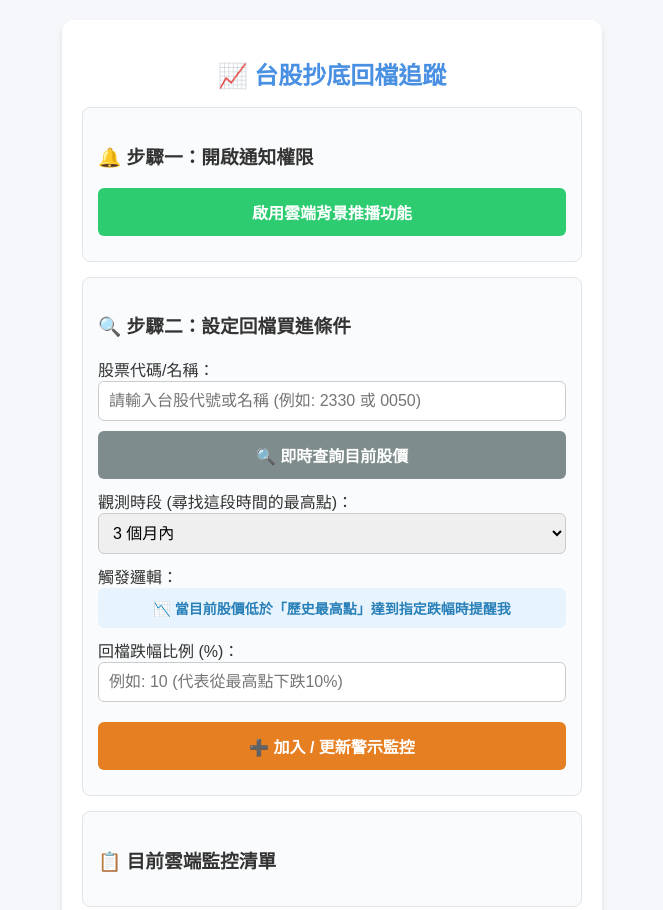
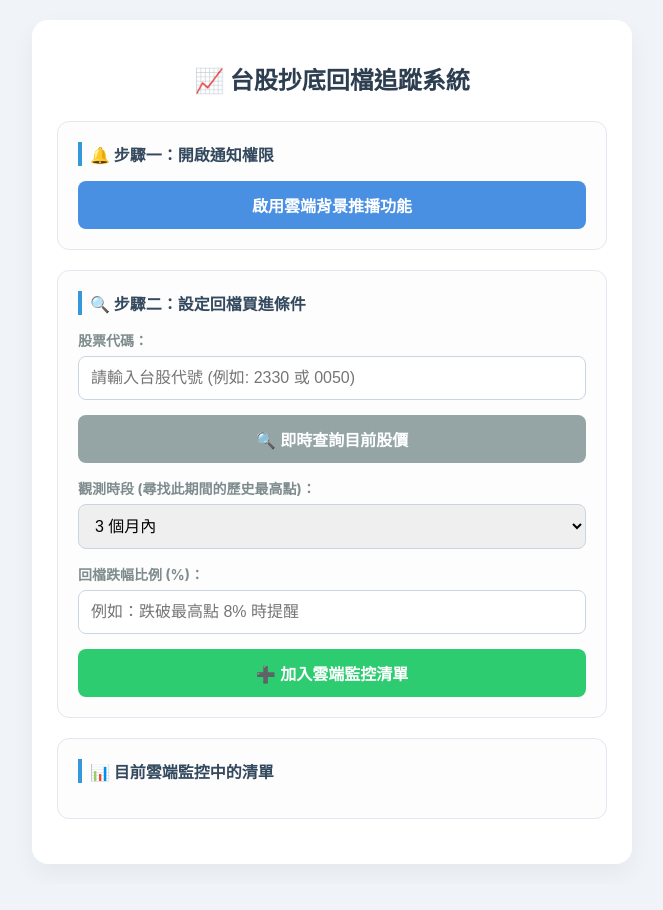
Before and after one commit to willie253029/stock_alarm, a plain HTML site: page index.html in a window 1280 px wide. Shown: the top 910 px of the page, without its empty margins (308-971 px from the left). After the commit the page ends 884 px from the top, so only its background shows below. Drawn offline with Linux system fonts and the light colour scheme.

Commit message:
Update index.html

```diff
--- a/index.html
+++ b/index.html
@@ -7,32 +7,35 @@
     <link rel="manifest" href="manifest.json">
     <meta name="theme-color" content="#4A90E2">
     <style>
-        body { font-family: Arial, sans-serif; margin: 0; padding: 20px; background-color: #f5f7fa; color: #333; }
-        .container { max-width: 500px; margin: 0 auto; background: white; padding: 20px; border-radius: 12px; box-shadow: 0 4px 6px rgba(0,0,0,0.1); }
-        h1 { text-align: center; color: #4A90E2; font-size: 24px; }
-        .card { border: 1px solid #e1e4e8; padding: 15px; border-radius: 8px; margin-bottom: 15px; background: #fafbfc; }
-        input, select { width: 100%; padding: 10px; margin-bottom: 10px; border: 1px solid #ccc; border-radius: 6px; font-size: 16px; box-sizing: border-box; }
-        button { width: 100%; padding: 12px; background-color: #4A90E2; color: white; border: none; border-radius: 6px; font-size: 16px; cursor: pointer; font-weight: bold; margin-bottom: 10px; }
-        button:hover { background-color: #357ABD; }
-        button.btn-push { background-color: #2ECC71; }
-        button.btn-push:hover { background-color: #27AE60; }
-        button.btn-add { background-color: #E67E22; margin-top: 10px; }
-        button.btn-add:hover { background-color: #D35400; }
-        button.btn-search { background-color: #7f8c8d; }
-        button.btn-search:hover { background-color: #718093; }
-        ul { list-style: none; padding: 0; }
-        li { background: #fff; padding: 12px; margin-bottom: 10px; border-radius: 6px; box-shadow: 0 1px 3px rgba(0,0,0,0.05); border-left: 5px solid #4A90E2; }
-        .flex-between { display: flex; justify-content: space-between; align-items: center; margin-bottom: 5px; }
-        .price-up { color: #eb4d4b; font-weight: bold; }
-        .price-down { color: #2ecc71; font-weight: bold; }
-        .threshold-tag { background: #eee; padding: 2px 6px; border-radius: 4px; font-size: 12px; display: inline-block; margin: 2px; }
-        .info-box { padding: 10px; background: #e8f4fd; border-radius: 6px; margin-bottom: 10px; color: #2980b9; font-size: 14px; font-weight: bold; text-align: center; }
+        body { font-family: -apple-system, BlinkMacSystemFont, "Segoe UI", Roboto, "Helvetica Neue", Arial, sans-serif; margin: 0; padding: 20px; background-color: #f0f4f8; color: #333; }
+        .container { max-width: 550px; margin: 0 auto; background: white; padding: 25px; border-radius: 16px; box-shadow: 0 10px 25px rgba(0,0,0,0.05); }
+        h1 { text-align: center; color: #2c3e50; font-size: 24px; margin-bottom: 25px; }
+        .card { border: 1px solid #e2e8f0; padding: 20px; border-radius: 12px; margin-bottom: 20px; background: #fdfdfd; box-shadow: inset 0 1px 3px rgba(0,0,0,0.01); }
+        h3 { margin-top: 0; color: #34495e; font-size: 16px; border-left: 4px solid #3498db; padding-left: 8px; margin-bottom: 15px; }
+        label { display: block; font-weight: bold; margin-bottom: 6px; font-size: 14px; color: #7f8c8d; }
+        input, select { width: 100%; padding: 12px; margin-bottom: 15px; border: 1px solid #cbd5e1; border-radius: 8px; font-size: 16px; box-sizing: border-box; transition: all 0.2s; }
+        input:focus, select:focus { border-color: #3498db; outline: none; box-shadow: 0 0 0 3px rgba(52,152,219,0.2); }
+        button { width: 100%; padding: 12px; border: none; border-radius: 8px; font-size: 16px; font-weight: bold; cursor: pointer; transition: background 0.2s; }
+        .btn-push { background-color: #4A90E2; color: white; }
+        .btn-push:hover { background-color: #357ABD; }
+        .btn-search { background-color: #95a5a6; color: white; margin-bottom: 15px; }
+        .btn-search:hover { background-color: #7f8c8d; }
+        .btn-add { background-color: #2ecc71; color: white; }
+        .btn-add:hover { background-color: #27ae60; }
+        .info-box { padding: 12px; background: #e8f4fd; border-radius: 8px; margin-bottom: 15px; color: #2980b9; font-size: 14px; border-left: 4px solid #2980b9; line-height: 1.5; }
+        .error-box { padding: 12px; background: #fdeded; border-radius: 8px; margin-bottom: 15px; color: #c0392b; font-size: 14px; border-left: 4px solid #c0392b; }
+        .loading { font-size: 14px; color: #7f8c8d; font-style: italic; text-align: center; margin-bottom: 15px; }
+        .tracking-table { width: 100%; border-collapse: collapse; margin-top: 10px; font-size: 14px; }
+        .tracking-table th, .tracking-table td { padding: 12px; text-align: left; border-bottom: 1px solid #e2e8f0; }
+        .tracking-table th { background-color: #f8fafc; color: #64748b; font-weight: 600; }
+        .btn-delete { background-color: #e74c3c; color: white; padding: 6px 12px; font-size: 12px; border-radius: 4px; width: auto; display: inline-block; }
+        .btn-delete:hover { background-color: #c0392b; }
     </style>
 </head>
 <body>
 
 <div class="container">
-    <h1>📈 台股抄底回檔追蹤</h1>
+    <h1>📈 台股抄底回檔追蹤系統</h1>
 
     <div class="card">
         <h3>🔔 步驟一：開啟通知權限</h3>
@@ -41,32 +44,30 @@
 
     <div class="card">
         <h3>🔍 步驟二：設定回檔買進條件</h3>
-        <label>股票代碼/名稱：</label>
-        <input type="text" id="stock-input" placeholder="請輸入台股代號或名稱 (例如: 2330 或 0050)">
+
+        <label for="stock-code">股票代碼：</label>
+        <input type="text" id="stock-code" placeholder="請輸入台股代號 (例如: 2330 或 0050)">
 
         <button id="btn-search-stock" class="btn-search">🔍 即時查詢目前股價</button>
         <div id="search-result"></div>
 
-        <label>觀測時段 (尋找這段時間的最高點)：</label>
+        <label for="period">觀測時段 (尋找此期間的歷史最高點)：</label>
         <select id="period">
             <option value="1">1 個月內</option>
             <option value="3" selected>3 個月內</option>
             <option value="6">6 個月內</option>
-            <option value="12">12 個月內</option>
         </select>
 
-        <label>觸發邏輯：</label>
-        <div class="info-box">📉 當目前股價低於「歷史最高點」達到指定跌幅時提醒我</div>
+        <label for="percent">回檔跌幅比例 (%)：</label>
+        <input type="number" id="percent" placeholder="例如：跌破最高點 8% 時提醒" min="0.1" step="0.1">
 
-        <label>回檔跌幅比例 (%)：</label>
-        <input type="number" id="percent" placeholder="例如: 10 (代表從最高點下跌10%)" min="0" step="0.1">
-
-        <button id="btn-add-alert" class="btn-add">➕ 加入 / 更新警示監控</button>
+        <button id="btn-add-alert" class="btn-add">➕ 加入雲端監控清單</button>
     </div>
 
     <div class="card">
-        <h3>📋 目前雲端監控清單</h3>
-        <ul id="tracking-list"></ul>
+        <h3>📊 目前雲端監控中的清單</h3>
+        <div id="tracking-list">
+            </div>
     </div>
 </div>
 
```
